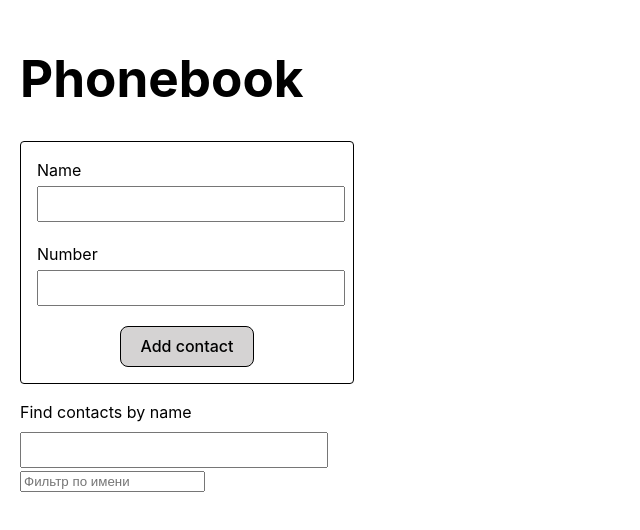
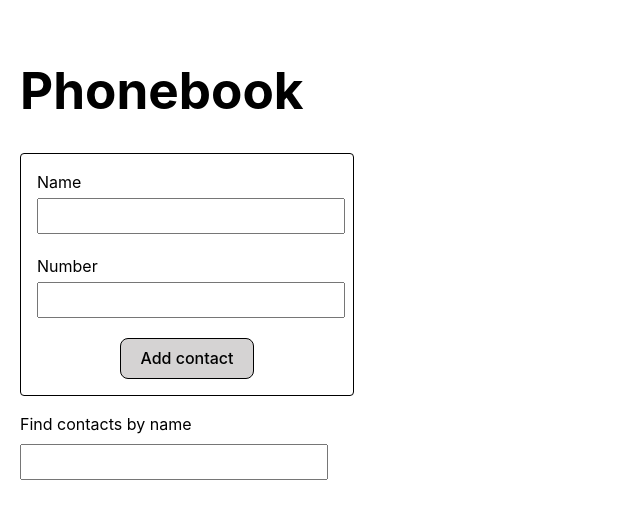
Before and after one commit to Santyaga7/goit-react-hw-06, a React (Vite) app: page / in a window 1280 px wide. Shown: the part 130-660 px from the top of the page, without its empty margins (0-640 px from the left). Built offline with nearby package versions, Linux system fonts and the light colour scheme.

Commit message:
Update ContactList.jsx

```diff
--- a/src/components/ContactList/ContactList.jsx
+++ b/src/components/ContactList/ContactList.jsx
@@ -1,30 +1,20 @@
-import React, { useState } from 'react';
+
 import { useDispatch, useSelector } from 'react-redux';
 import Contact from '../Contact/Contact';
 import { deleteContact, selectContacts } from '../../redux/contactsSlice';
-import css from './ContactList.module.css';
+import css from './ContactList.module.css'
 
 const ContactList = () => {
   const dispatch = useDispatch();
   const contacts = useSelector(selectContacts);
-  const [filter, setFilter] = useState(''); // Локальное состояние для фильтра
 
   const handleDelete = (contactId) => {
     dispatch(deleteContact(contactId));
   };
 
   return (
-    <div>
-      <input
-        type="text"
-        placeholder="Фильтр по имени"
-        value={filter}
-        onChange={(e) => setFilter(e.target.value)}
-      />
     <ul className={css.contactContainer}>
-        {contacts
-          .filter(contact => contact.name.toLowerCase().includes(filter.toLowerCase()))
-          .map(contact => (
+      {contacts.map(contact => (
         <Contact
           key={contact.id}
           name={contact.name}
@@ -34,7 +24,6 @@ const ContactList = () => {
         />
       ))}
     </ul>
-    </div>
   );
 };
 
```
Lines whose indentation alone changed are shown as unchanged.
